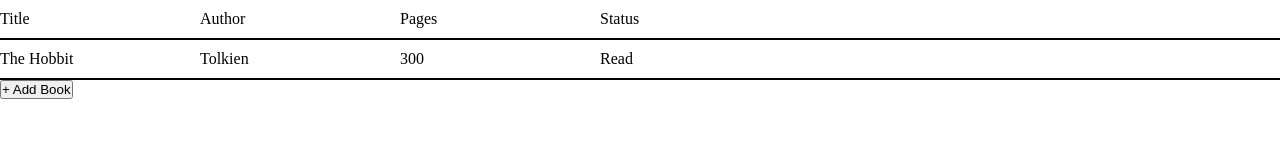
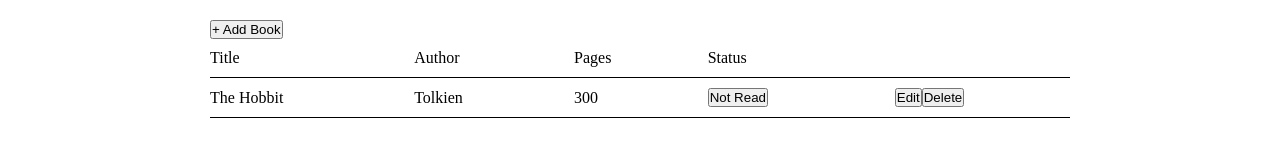
Before and after one commit to Luk3-V/Library-Web-App, a plain HTML site: page index.html in a window 1280 px wide. Drawn offline with Linux system fonts and the light colour scheme.

Commit message:
Add delete & status buttons

```diff
--- a/index.html
+++ b/index.html
@@ -9,15 +9,21 @@
 </head>
 <body>
     <div class="container">
-        <div class="row">
-            <span class="col">Title</span>
-            <span class="col">Author</span>
-            <span class="col">Pages</span>
-            <span class="col">Status</span>
-        </div>
-        <div class="table">
-        </div>
         <button class="btn add">+ Add Book</button>
+        <table>
+            <thead>
+                <tr>
+                    <td>Title</td>
+                    <td>Author</td>
+                    <td>Pages</td>
+                    <td>Status</td>
+                    <td></td>
+                </tr>
+            </thead>
+            <tbody>
+
+            </tbody>
+        </table>
     </div>
     <div class="popup">
         <div class="wrapper">
@@ -30,7 +36,7 @@
                 <input type="number" id="pages" name="pages" required>
                 <label for="status">Status</label>
                 <select name="status" id="status">
-                    <option value="Unread" selected>Unread</option>
+                    <option value="Not Read" selected>Not Read</option>
                     <option value="In Progress">In Progress</option>
                     <option value="Read">Read</option>
                  </select>
--- a/script.js
+++ b/script.js
@@ -1,7 +1,7 @@
-const table = document.querySelector('.table');
+const table = document.querySelector('tbody');
 const popup = document.querySelector(".popup");
-const openbtn = document.querySelector('.add');
-const closebtn = document.querySelector('.cancel');
+const openBtn = document.querySelector('.add');
+const closeBtn = document.querySelector('.cancel');
 const form = document.querySelector(".bookForm");
 
 let myLibrary = [];
@@ -15,31 +15,64 @@ function Book(title, author, pages, status) {
 
 // ---------- FUNCTIONS ------------
 
+const getBookIndex = (title) => {
+    for(let i in myLibrary){
+        if(myLibrary[i].title === title)
+            return i;
+    }
+    return;
+}
+const deleteBook = (e) => {
+    const title = e.target.parentNode.parentNode.childNodes[0];
+    if (confirm(`Are you sure you want to delete ${title.innerText}?`)) {
+        const i = getBookIndex(title.innerText);
+        myLibrary.splice(i, i+1);
+        updateTable();
+    }
+}
+
+const updateStatus = (e) => {
+    const title = e.target.parentNode.parentNode.childNodes[0];
+    const i = getBookIndex(title.innerText);
+    if(myLibrary[i].status === 'Not Read')
+        myLibrary[i].status = 'In Progress';
+    else if(myLibrary[i].status === 'In Progress')
+        myLibrary[i].status = 'Read';
+    else
+        myLibrary[i].status = 'Not Read';
+    updateTable();
+}
+
 const resetTable = () => {
     table.innerHTML = '';
 }
 const loadTable = () => {
     for(let i in myLibrary){
-        const row = document.createElement('div');
-        row.classList.add('row');
+        const row = document.createElement('tr');
 
-        const title = document.createElement('span');
-        title.classList.add('col');
+        const title = document.createElement('td');
         title.textContent = myLibrary[i].title;
-        const author = document.createElement('span');
-        author.classList.add('col');
+        const author = document.createElement('td');
         author.textContent = myLibrary[i].author;
-        const pages = document.createElement('span');
-        pages.classList.add('col');
+        const pages = document.createElement('td');
         pages.textContent = myLibrary[i].pages;
-        const status = document.createElement('span');
-        status.classList.add('col');
-        status.textContent = myLibrary[i].status;
+
+
+        const status = document.createElement('td');
+        status.innerHTML = '<button class="btn status">'+myLibrary[i].status+'</button>';
+        status.lastElementChild.onclick = updateStatus;
+
+        const action = document.createElement('td');
+        action.innerHTML = '<button class="btn edit">Edit</button><button class="btn delete">Delete</button>';
+        action.firstElementChild.onclick = deleteBook;
+        action.lastElementChild.onclick = deleteBook;
+
 
         row.appendChild(title);
         row.appendChild(author);
         row.appendChild(pages);
         row.appendChild(status);
+        row.appendChild(action);
         table.appendChild(row);
     }
 }
@@ -49,11 +82,11 @@ const updateTable = () => {
 }
 
 const openForm = () => {
-    form.reset();
     popup.style.display = "flex";
 }
 const closeForm = () => {
     popup.style.display = "none";
+    form.reset();
 }
 
 const addBook = (e) => {
@@ -71,12 +104,12 @@ const addBook = (e) => {
 
 // ------------- EVENTS --------------
 
-openbtn.onclick = openForm;
-closebtn.onclick = closeForm;
+openBtn.onclick = openForm;
+closeBtn.onclick = closeForm;
 form.onsubmit = addBook;
 
 // ------------- LOAD ---------------
 
-let book = new Book('The Hobbit', 'Tolkien', 300, 'Read');
+let book = new Book('The Hobbit', 'Tolkien', 300, 'Not Read');
 myLibrary.push(book);
 loadTable();
--- a/style.css
+++ b/style.css
@@ -4,15 +4,29 @@
 	padding: 0;
 }
 
-.row {
+.container {
+    margin: auto;
+    padding: 20px;
+    max-width: 900px;
+}
+
+table {
     width: 100%;
-    display: flex;
-    padding: 10px 0;
-    border-bottom: 2px solid black;
+    border-collapse: collapse;
 }
-.col {
-    min-width: 200px;
+tr {
+    border-bottom: 1px solid black;
 }
+td {
+    padding: 10px 10px;
+}
+td:first-child {
+    padding-left: 0;
+}
+td:last-child {
+    padding-right: 0;
+}
+
 
 .popup {
     position: absolute;
```
